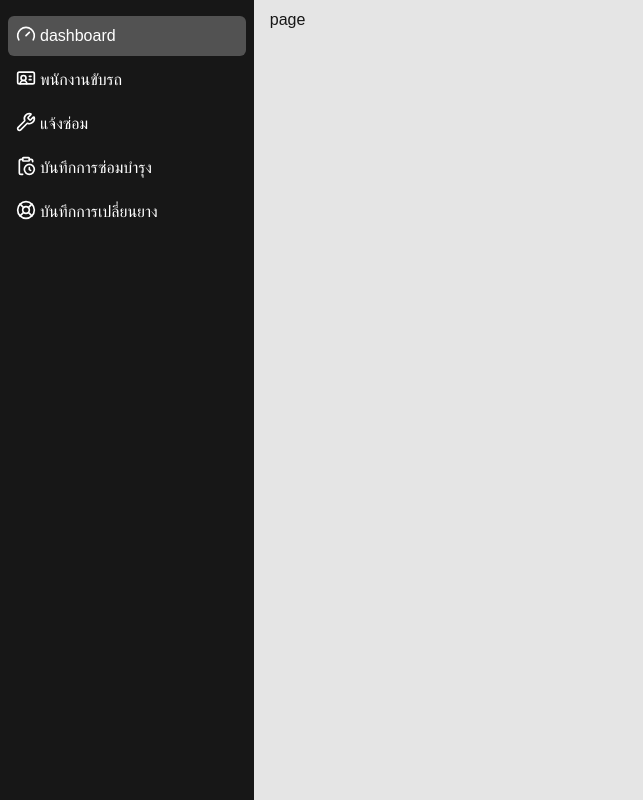
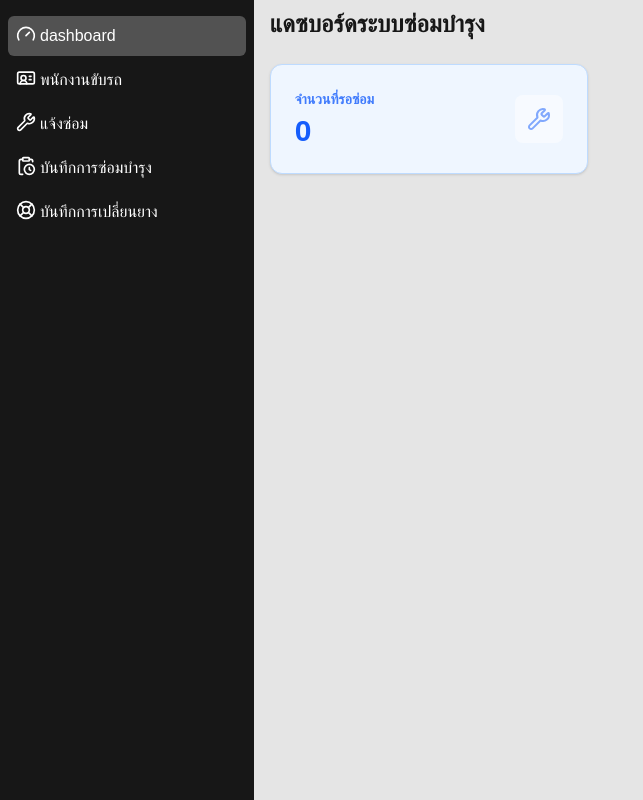
Before and after one commit to selekter/nextjs-maintenance, a Next.js app: page /dashboard in a window 1280 px wide. Shown: the whole page, without its empty margins (0-643 px from the left). Built offline with nearby package versions, Linux system fonts and the light colour scheme; no server answers; the database is empty.

Commit message:
หน้า Dashboard แสดงจำนวนรถที่รอซ่อม

```diff
--- a/actions/ReportAction.ts
+++ b/actions/ReportAction.ts
@@ -1,13 +1,28 @@
 "use server";
 
-import { db } from "@/libs/db";
 import { prisma } from "@/libs/prisma";
 import { reportEditSchema, reportSchema } from "@/libs/zod";
-import { GroupedReport, ReportProps, TruckProps } from "@/types";
-import { RowDataPacket } from "mysql2";
 import { revalidatePath } from "next/cache";
 import { redirect } from "next/navigation";
 import z from "zod";
+
+export async function countReports() {
+  try {
+    const countReportPending = await prisma.truck.count({
+      where: {
+        reports: {
+          some: {
+            status: 0,
+          },
+        },
+      },
+    });
+
+    return countReportPending;
+  } catch (error) {
+    console.error("Error feching trucks with reports:", error);
+  }
+}
 
 //! --- ดึง Report ที่แจ้งซ่อมมาแสดง ---
 export async function getReports() {
--- a/app/dashboard/page.tsx
+++ b/app/dashboard/page.tsx
@@ -1,7 +1,24 @@
-export default function DashboardPage() {
+import { countReports } from "@/actions/ReportAction";
+import StatCard from "@/components/StatCard";
+import { Wrench } from "lucide-react";
+import Link from "next/link";
+
+export default async function DashboardPage() {
+  const pendingCount = await countReports();
+
   return (
     <>
-      <div>page</div>
+      <h1 className="text-2xl font-bold mb-6">แดซบอร์ดระบบซ่อมบำรุง</h1>
+      <div className="grid grid-cols-1 md:grid-cols-3 gap-6">
+        <Link href="/dashboard/reports">
+          <StatCard
+            title="จำนวนที่รอซ่อม"
+            className="bg-blue-50 text-blue-600 border-blue-200 hover:bg-blue-100"
+            value={pendingCount}
+            icon={<Wrench size={24} />}
+          />
+        </Link>
+      </div>
     </>
-  )
+  );
 }
--- /dev/null
+++ b/components/StatCard.tsx
@@ -0,0 +1,25 @@
+interface StatCardProps {
+  title: string;
+  value: number | string | undefined;
+  className?: string;
+  icon?: React.ReactNode;
+}
+
+export default function StatCard({
+  title,
+  value,
+  className,
+  icon,
+}: StatCardProps) {
+  return (
+    <div className={`p-6 rounded-xl border shadow-sm transition ${className}`}>
+      <div className="flex items-center justify-between">
+        <div className="">
+          <p className="text-sm font-bold opacity-80">{title}</p>
+          <h3 className="text-3xl font-bold mt-1">{value}</h3>
+        </div>
+        <div className="p-3 bg-white opacity-50 rounded-lg">{icon}</div>
+      </div>
+    </div>
+  );
+}
```
Also changed, not shown: 1 other file (tests, documents, lock files or other folders).
